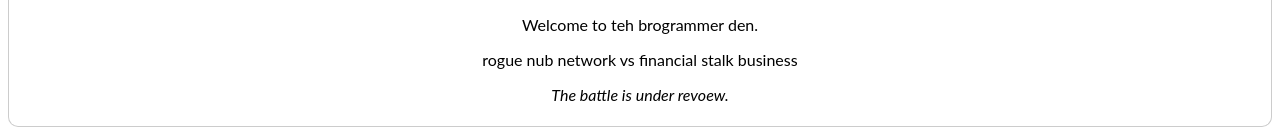
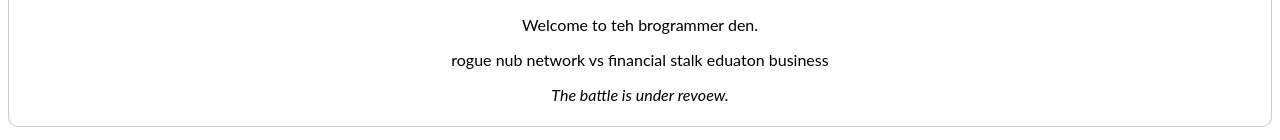
Before and after one commit to ZexakX/bestprogrammingassignment, a plain HTML site: page index.html in a window 1280 px wide. Both pictures are taken after a click on the link "Don't forget about kittens!!!!!!!". Shown: the part 169-309 px from the top of the page. Drawn offline with Linux system fonts and the light colour scheme.

Commit message:
Update index.html

```diff
--- a/index.html
+++ b/index.html
@@ -127,7 +127,7 @@ for (i = 0; i < acc.length; i++) {
 <div id="Home" class="tabcontent">
  <h3><center>Home</center></h3>
  <p><center>Welcome to teh brogrammer den.</center></p>
- <p><center>rogue nub network vs financial stalk business</center></p>
+ <p><center>rogue nub network vs financial stalk eduaton business</center></p>
  <p><center><i>The battle is under revoew.</i></center></p>
 
 </div>
```
